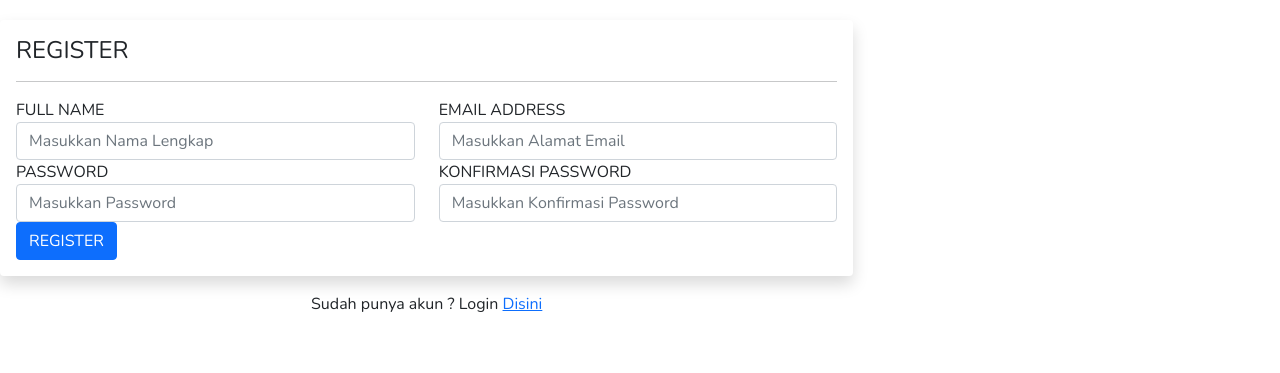
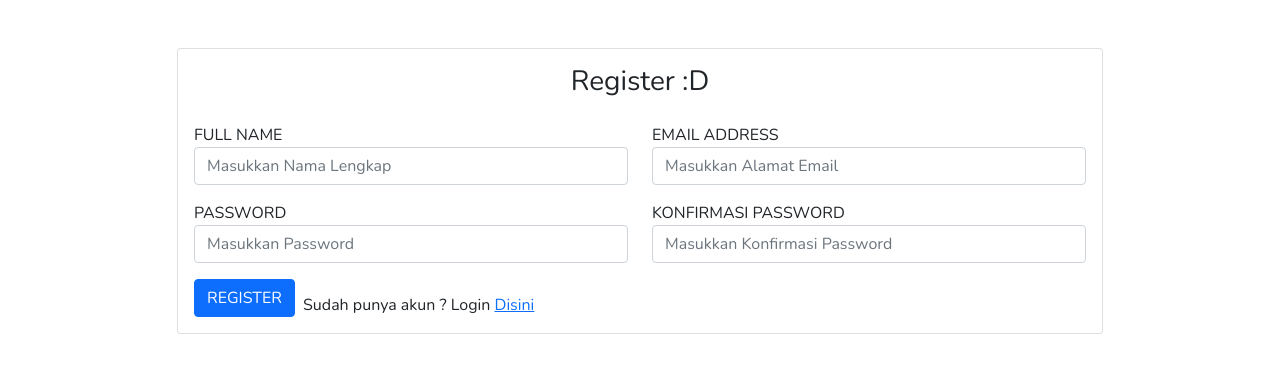
Before and after one commit to duality123/blanjaloka, a Laravel app: page /register in a window 1280 px wide. Shown: the part 62-435 px from the top of the page. Run offline with Laravel 9, Linux system fonts and the light colour scheme.

Commit message:
merapihkan tampilan login dan register

```diff
--- a/resources/views/auth/register.blade.php
+++ b/resources/views/auth/register.blade.php
@@ -1,19 +1,21 @@
 @extends('layouts.base')
 @section('content')
-<div class="col-md-8">
-    <div class="card border-0 shadow rounded">
+<div class="container">
+    <div class="row justify-content-center">
+        <div class="col-lg-10">
+            <div class="card">
                 <div class="card-body">
-            <h4 class="font-weight-bold">REGISTER</h4>
-            <hr>
-            <form action="{{ route('register') }}" method="POST">
+                    <h3 class="text-center mb-4">Register :D</h3>
+                    <form method="post" action="{{ route('register') }}">
                         @csrf
-
                         <div class="row">
 
-                    <div class="col-md-6">
+                            <div class="col-md-6 mb-3">
                                 <div class="form-group">
                                     <label class="font-weight-bold text-uppercase">Full Name</label>
-                            <input type="text" name="name" value="{{ old('name') }}" class="form-control @error('name') is-invalid @enderror" placeholder="Masukkan Nama Lengkap">
+                                    <input type="text" name="name" value="{{ old('name') }}"
+                                        class="form-control @error('name') is-invalid @enderror"
+                                        placeholder="Masukkan Nama Lengkap">
                                     @error('name')
                                     <div class="alert alert-danger mt-2">
                                         {{ $message }}
@@ -22,10 +24,12 @@
                                 </div>
                             </div>
 
-                    <div class="col-md-6">
+                            <div class="col-md-6 mb-3">
                                 <div class="form-group">
                                     <label class="font-weight-bold text-uppercase">Email address</label>
-                            <input type="email" name="email" value="{{ old('email') }}" class="form-control @error('email') is-invalid @enderror" placeholder="Masukkan Alamat Email">
+                                    <input type="email" name="email" value="{{ old('email') }}"
+                                        class="form-control @error('email') is-invalid @enderror"
+                                        placeholder="Masukkan Alamat Email">
                                     @error('email')
                                     <div class="alert alert-danger mt-2">
                                         {{ $message }}
@@ -34,10 +38,12 @@
                                 </div>
                             </div>
 
-                    <div class="col-md-6">
+                            <div class="col-md-6 mb-3">
                                 <div class="form-group">
                                     <label class="font-weight-bold text-uppercase">Password</label>
-                            <input type="password" name="password" class="form-control @error('password') is-invalid @enderror" placeholder="Masukkan Password">
+                                    <input type="password" name="password"
+                                        class="form-control @error('password') is-invalid @enderror"
+                                        placeholder="Masukkan Password">
                                     @error('password')
                                     <div class="alert alert-danger mt-2">
                                         {{ $message }}
@@ -46,21 +52,24 @@
                                 </div>
                             </div>
 
-                    <div class="col-md-6">
+                            <div class="col-md-6 mb-3">
                                 <div class="form-group">
                                     <label class="font-weight-bold text-uppercase">Konfirmasi Password</label>
-                            <input type="password" name="password_confirmation" class="form-control" placeholder="Masukkan Konfirmasi Password">
+                                    <input type="password" name="password_confirmation" class="form-control"
+                                        placeholder="Masukkan Konfirmasi Password">
                                 </div>
                             </div>
 
                         </div>
 
+                        <div class="d-flex align-items-end gap-2">
                             <button type="submit" class="btn btn-primary">REGISTER</button>
+                            <p class="mb-0">Sudah punya akun ? Login <a href="/login">Disini</a></p>
+                        </div>
                     </form>
                 </div>
             </div>
-    <div class="login mt-3 text-center">
-        <p>Sudah punya akun ? Login <a href="/login">Disini</a></p>
+        </div>
     </div>
 </div>
 @endsection
--- a/resources/views/layouts/base.blade.php
+++ b/resources/views/layouts/base.blade.php
@@ -1,5 +1,6 @@
 <!DOCTYPE html>
 <html lang="{{ str_replace('_', '-', app()->getLocale()) }}">
+
 <head>
     <meta charset="utf-8">
     <meta name="viewport" content="width=device-width, initial-scale=1">
@@ -8,7 +9,8 @@
 
     <!-- Fonts -->
     <link href="https://fonts.bunny.net/css2?family=Nunito:wght@400;600;700&display=swap" rel="stylesheet">
-        <link href="https://getbootstrap.com/docs/5.0/dist/css/bootstrap.min.css" rel="stylesheet" integrity="sha384-EVSTQN3/azprG1Anm3QDgpJLIm9Nao0Yz1ztcQTwFspd3yD65VohhpuuCOmLASjC" crossorigin="anonymous">
+    <link href="https://getbootstrap.com/docs/5.0/dist/css/bootstrap.min.css" rel="stylesheet"
+        integrity="sha384-EVSTQN3/azprG1Anm3QDgpJLIm9Nao0Yz1ztcQTwFspd3yD65VohhpuuCOmLASjC" crossorigin="anonymous">
 
     <style>
         body {
@@ -16,10 +18,11 @@
         }
     </style>
 </head>
+
 <body>
     <header>
         <nav class="navbar navbar-expand-md navbar-light  bg-light" style="padding-left:100px;padding-right:100px;">
-    <div class="container-fluid" >
+            <div class="container-fluid">
                 <div class="d-flex bd-highlight">
                     <div class="p-2 bd-highlight"><a class="navbar-brand" href="#">Blanjaloka</a></div>
                     <div class="p-2 bd-highlight"><a href="{{route('authenticated_page')}}">AuthenticatedPage</a></div>
@@ -41,10 +44,11 @@
             </div>
         </nav>
     </header>
-        <main style="margin-top:20px;">
+    <main class="my-5">
         @yield('content')
     </main>
 
 
 </body>
+
 </html>
```
Also changed, not shown: resources/views/auth/login.blade.php (+23 -19 lines). Lines whose indentation alone changed are shown as unchanged.
